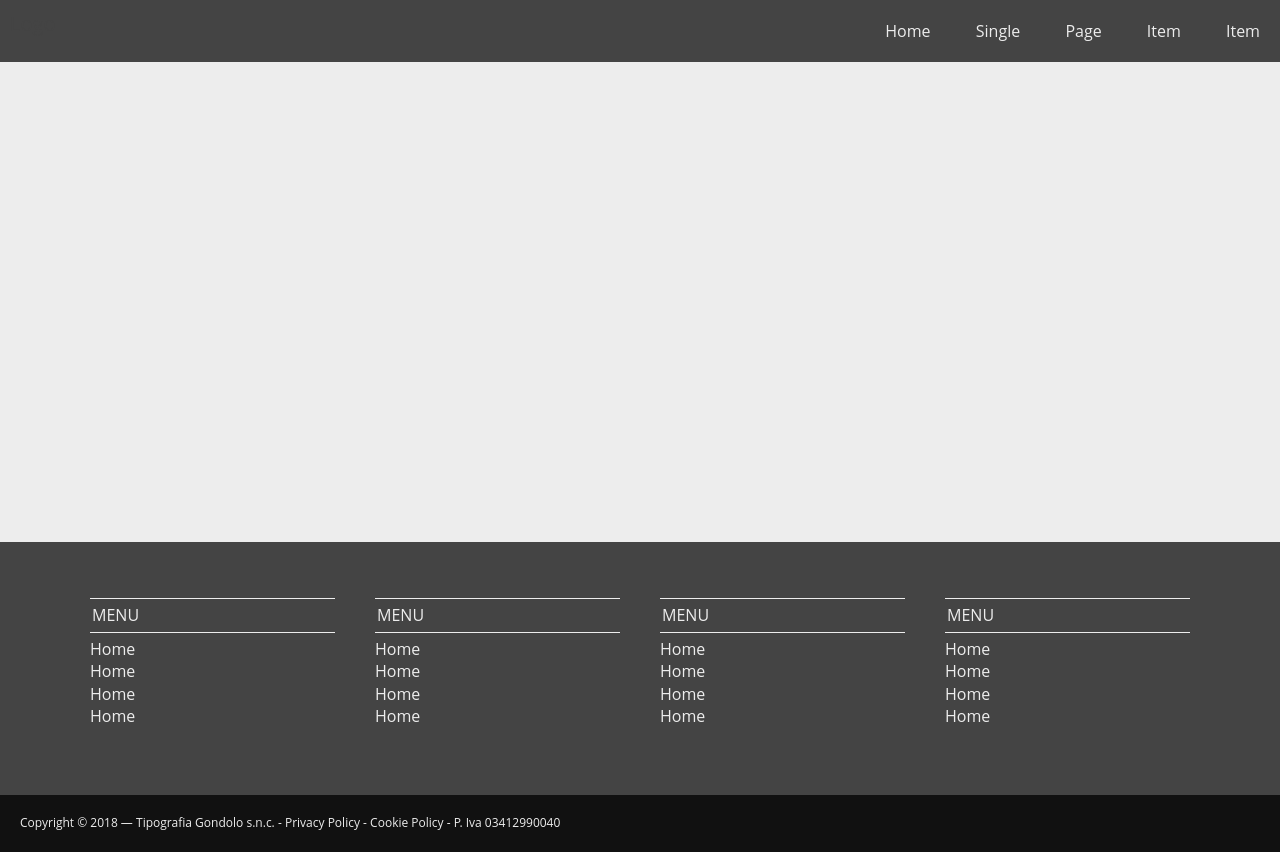
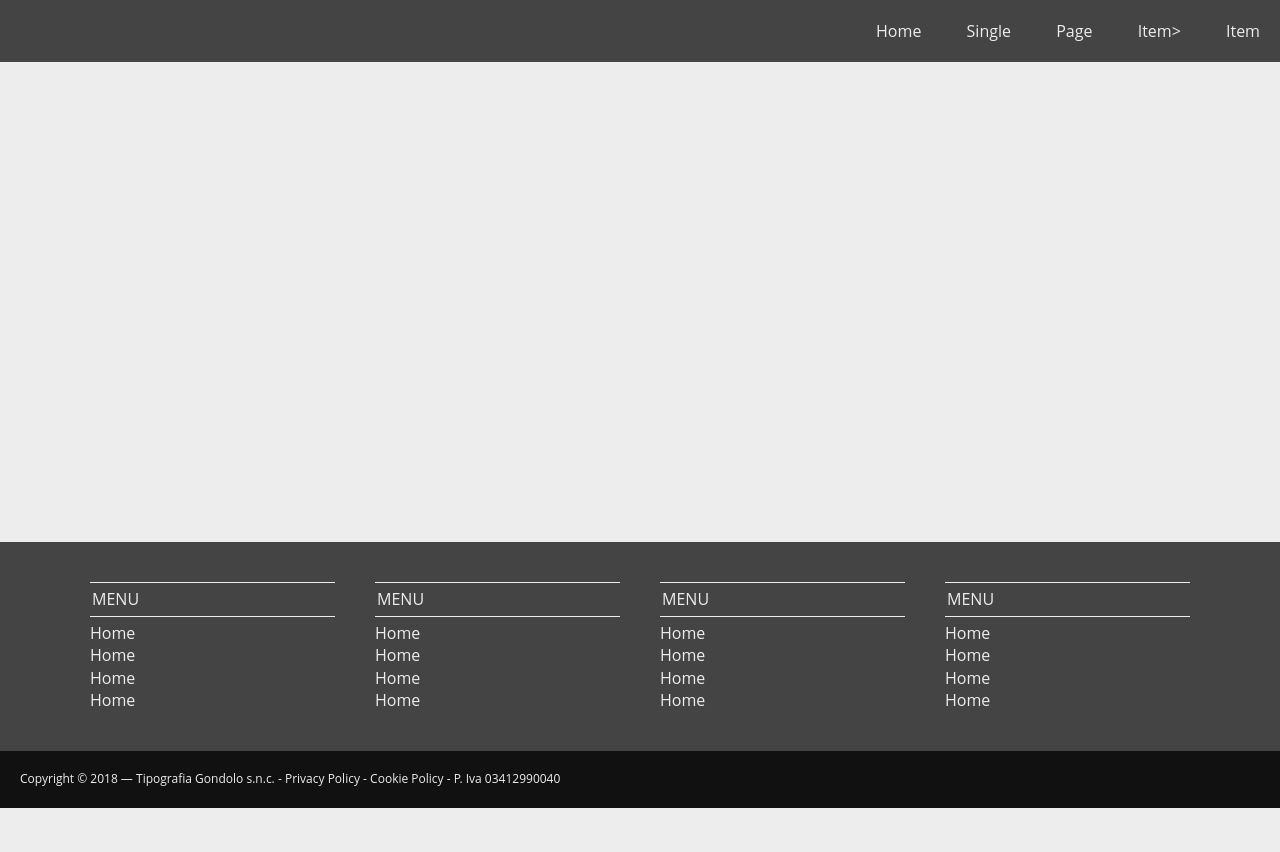
Before and after one commit to fabio-gond/firstBoilerplate, a PHP site: page / in a window 1280 px wide. After the commit the page ends 808 px from the top, so only its background shows below. Run offline with PHP 8.4, Linux system fonts and the light colour scheme.

Commit message:
Add DropDown menu to the header

```diff
--- a/assets/css/main.css
+++ b/assets/css/main.css
@@ -470,26 +470,33 @@ html {
   box-sizing: inherit; }
 
 /**
+ * Reset all paddings and margins
+*/
+/* line 30, ../sass/base/_base.scss */
+* {
+  margin: 0;
+  padding: 0; }
+
+/**
  * Basic styles for links
  */
-/* line 29, ../sass/base/_base.scss */
+/* line 38, ../sass/base/_base.scss */
 a {
   color: #444444;
   text-decoration: none; }
   /* line 18, ../sass/abstracts/_mixins.scss */
   a:hover, a:active, a:focus {
-    color: #444444;
-    text-decoration: underline; }
+    color: #444444; }
 
 /* Avoid list style */
-/* line 40, ../sass/base/_base.scss */
+/* line 48, ../sass/base/_base.scss */
 ul {
   list-style: none; }
 
 /**
  * Default setting for the main content
 */
-/* line 47, ../sass/base/_base.scss */
+/* line 55, ../sass/base/_base.scss */
 .content {
   min-height: 60%; }
 
@@ -1104,12 +1111,12 @@ body {
 .navbar__menu__item {
   display: inline-block;
   font-size: 16px; }
-  /* line 49, ../sass/layout/_header.scss */
+  /* line 50, ../sass/layout/_header.scss */
   .navbar__menu__item a {
     color: #ededed;
     display: block;
     padding: 20px; }
-    /* line 54, ../sass/layout/_header.scss */
+    /* line 55, ../sass/layout/_header.scss */
     .navbar__menu__item a:hover {
       background: black; }
   @media (max-width: 479px) {
@@ -1117,17 +1124,39 @@ body {
     .navbar__menu__item {
       display: block; } }
 
-/* line 63, ../sass/layout/_header.scss */
+/* line 64, ../sass/layout/_header.scss */
+.navbar__menu__item.dropdown {
+  position: relative; }
+  /* line 66, ../sass/layout/_header.scss */
+  .navbar__menu__item.dropdown a::after {
+    content: ">"; }
+  /* line 69, ../sass/layout/_header.scss */
+  .navbar__menu__item.dropdown:hover ul.dropdown-menu {
+    display: block; }
+  /* line 72, ../sass/layout/_header.scss */
+  .navbar__menu__item.dropdown ul.dropdown-menu {
+    position: absolute;
+    z-index: 100;
+    min-width: 200px;
+    display: none;
+    box-shadow: 0 7px 12px rgba(0, 0, 0, 0.175);
+    background-color: #444444; }
+    /* line 80, ../sass/layout/_header.scss */
+    .navbar__menu__item.dropdown ul.dropdown-menu li {
+      float: none;
+      margin: 0; }
+
+/* line 88, ../sass/layout/_header.scss */
 .navbar__icon-bar {
   display: block;
   float: right;
   padding: 20px;
   display: none; }
   @media (max-width: 479px) {
-    /* line 63, ../sass/layout/_header.scss */
+    /* line 88, ../sass/layout/_header.scss */
     .navbar__icon-bar {
       display: block; } }
-  /* line 73, ../sass/layout/_header.scss */
+  /* line 98, ../sass/layout/_header.scss */
   .navbar__icon-bar span {
     display: block;
     height: 3px;
--- a/assets/js/base.js
+++ b/assets/js/base.js
@@ -26,33 +26,36 @@ for (var i = 0; i < toggle.length; i++) {
 }
 
 
-
 // Dropdown Menu
-var dropdown = document.querySelectorAll('.dropdown');
+var dropdown = document.querySelectorAll('.js-dropdown');
 var dropdownArray = Array.prototype.slice.call(dropdown, 0);
 dropdownArray.forEach(function (el) {
 
-  var button = el.querySelector('a[data-toggle="dropdown"]'),
-    menu = el.querySelector('.dropdown-menu');
+//  var button = el.querySelector('a[data-toggle="dropdown"]'),
+//    menu = el.querySelector('.js-dropdown-menu');
+//
+//  button.addEventListener('mouseover', function (e) {
+//    menu.classList.toggle('open');
+//  });
+//  button.addEventListener('click', function (e) {
+//    if (menu.className == 'js-dropdown-menu') {
+//      // remove all classes
+//      for (var i = 0; i < dropdownArray.length; i++) {
+//        dropdownArray[i].querySelector('.js-dropdown-menu').className = 'js-dropdown-menu';
+//        dropdownArray[i].querySelector('a[data-toggle="dropdown"]').className = '';
+//      }
+//      // add classes to current item
+//      menu.className = 'js-dropdown-menu open';
+//      button.className = 'select';
+//      e.preventDefault();
+//    } else {
+//      // close current item
+//      menu.className = 'js-dropdown-menu';
+//      button.className = '';
+//      e.preventDefault();
+//    }
+//  });
 
-  button.addEventListener('click', function (e) {
-    if (menu.className == 'dropdown-menu') {
-      // remove all classes
-      for (var i = 0; i < dropdownArray.length; i++) {
-        dropdownArray[i].querySelector('.dropdown-menu').className = 'dropdown-menu';
-        dropdownArray[i].querySelector('a[data-toggle="dropdown"]').className = '';
-      }
-      // add classes to current item
-      menu.className = 'dropdown-menu open';
-      button.className = 'select';
-      e.preventDefault();
-    } else {
-      // close current item
-      menu.className = 'dropdown-menu';
-      button.className = '';
-      e.preventDefault();
-    }
-  });
 });
 
 /**
--- a/assets/sass/base/_base.scss
+++ b/assets/sass/base/_base.scss
@@ -24,6 +24,15 @@ html {
 }
 
 /**
+ * Reset all paddings and margins
+*/
+
+* {
+  margin: 0;
+  padding: 0;
+}
+
+/**
  * Basic styles for links
  */
 a {
@@ -32,7 +41,6 @@ a {
 
   @include on-event {
     color: $text-color;
-    text-decoration: underline;
   }
 }
 
--- a/assets/sass/layout/_header.scss
+++ b/assets/sass/layout/_header.scss
@@ -46,6 +46,7 @@
 .navbar__menu__item{
   display: inline-block;
   font-size: 16px;
+
   a {
     color: $text-light-color ;
     display: block;
@@ -55,8 +56,32 @@
         background: black;
     }
   }
+
   @include media("<phone") {
       display: block;
+  }
+}
+.navbar__menu__item.dropdown{
+  position: relative;
+  a::after{
+    content: ">";
+  }
+  &:hover ul.dropdown-menu {
+    display: block;
+  }
+  ul.dropdown-menu {
+    position: absolute;
+    z-index: map-get($layers, "navigation") ;
+    min-width: 200px;
+    display: none;
+    box-shadow: 0 7px 12px rgba(0,0,0,.175);
+    background-color: $menu-color;
+
+    li {
+      float: none;
+      margin: 0;
+    }
+
   }
 }
 
--- a/includes/partials/header.php
+++ b/includes/partials/header.php
@@ -14,7 +14,13 @@
         </li>
         <li class="navbar__menu__item"><a href="page.html">Page</a>
         </li>
-        <li class="navbar__menu__item"><a href="">Item</a>
+        <li class="navbar__menu__item dropdown js-dropdown">
+          <a href="" data-toggle="dropdown" class="pino" >Item</a>
+          <ul class="dropdown-menu js-dropdown-menu">
+            <li><a href="">First index</a></li>
+            <li><a href="">Second index</a></li>
+            <li><a href="">Third index</a></li>
+          </ul>
         </li>
         <li class="navbar__menu__item"><a href="">Item</a>
         </li>
--- a/index.php
+++ b/index.php
@@ -14,7 +14,7 @@
 
   </main>
   <?php include "includes/partials/footer.php"; ?>
-  <script src="assets/js/base.js"></script>
+  <script src="assets/js/base.js?t=<?php echo time(); ?>"></script>
   <script src="https://cdn.polyfill.io/v2/polyfill.min.js"></script>
 </body>
 
```
